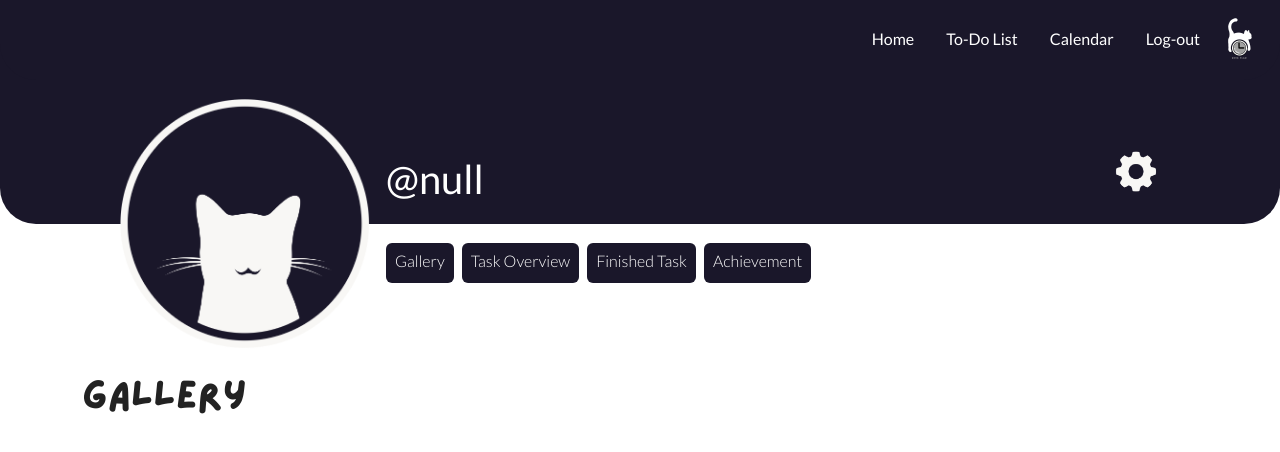
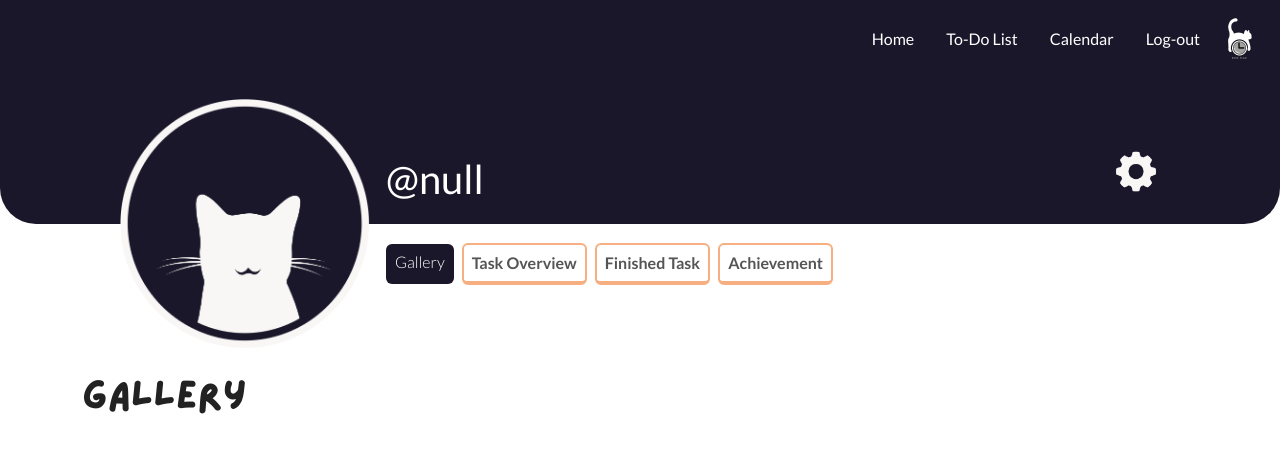
Before and after one commit to nthnn/hourplan, a Vue app: page /profile in a window 1280 px wide. Shown: the top 452 px of the page. Built offline with nearby package versions, Linux system fonts and the light colour scheme; what v-calendar would draw is missing.

Commit message:
Switchable tabbed pane buttons for navigating in ProfilePage view.

```diff
--- a/src/components/ProfileHeader.vue
+++ b/src/components/ProfileHeader.vue
@@ -69,10 +69,17 @@ setTimeout(()=> {
 
             <br/>
             <div class="d-block mt-2 w-100">
-                <button class="btn clr-primary text-white text-lato fw-light px-2 me-2 d-inline-block">Gallery</button>
-                <button class="btn clr-primary text-white text-lato fw-light px-2 me-2 d-inline-block">Task Overview</button>
-                <button class="btn clr-primary text-white text-lato fw-light px-2 me-2 d-inline-block">Finished Task</button>
-                <button class="btn clr-primary text-white text-lato fw-light px-2 me-2 d-inline-block">Achievement</button>
+                <button v-if="showGallery" class="btn clr-primary text-white text-lato fw-light px-2 me-2 d-inline-block">Gallery</button>
+                <button v-else class="btn outlined-secondary brdr-secondary text-dark text-lato px-2 me-2 d-inline-block">Gallery</button>
+
+                <button v-if="showOverview" class="btn clr-primary text-white text-lato fw-light px-2 me-2 d-inline-block">Task Overview</button>
+                <button v-else class="btn outlined-secondary brdr-secondary text-dark text-lato px-2 me-2 d-inline-block">Task Overview</button>
+
+                <button v-if="showFinished" class="btn clr-primary text-white text-lato fw-light px-2 me-2 d-inline-block">Finished Task</button>
+                <button v-else class="btn outlined-secondary brdr-secondary text-dark text-lato px-2 me-2 d-inline-block">Finished Task</button>
+
+                <button v-if="showAchievement" class="btn clr-primary text-white text-lato fw-light px-2 me-2 d-inline-block">Achievement</button>
+                <button v-else="showAchievement" class="btn outlined-secondary brdr-secondary text-dark text-lato px-2 me-2 d-inline-block">Achievement</button>
             </div>
         </div>
 
@@ -138,19 +145,23 @@ setTimeout(()=> {
 
         <div class="row container g-1 mt-2">
             <div class="col-3">
-                <button class="btn clr-primary text-white text-lato fw-light px-2 w-100">Gallery</button>
+                <button v-if="showGallery" class="btn clr-primary text-white text-lato fw-light px-2 w-100">Gallery</button>
+                <button v-else class="btn outlined-secondary brdr-secondary text-dark text-lato px-2 w-100">Gallery</button>
             </div>
 
             <div class="col-3">
-                <button class="btn clr-primary text-white text-lato fw-light px-2 w-100">Overview</button>
+                <button v-if="showOverview" class="btn clr-primary text-white text-lato fw-light px-2 w-100">Overview</button>
+                <button v-else class="btn outlined-secondary brdr-secondary text-dark text-lato px-2 w-100">Overview</button>
             </div>
 
             <div class="col-3">
-                <button class="btn clr-primary text-white text-lato fw-light px-2 w-100">Task</button>
+                <button v-if="showFinished" class="btn clr-primary text-white text-lato fw-light px-2 w-100">Task</button>
+                <button v-else class="btn outlined-secondary brdr-secondary text-dark text-lato px-2 w-100">Task</button>
             </div>
 
             <div class="col-3">
-                <button class="btn clr-primary text-white text-lato fw-light px-2 w-100">Achievement</button>
+                <button v-if="showAchievement" class="btn clr-primary text-white text-lato fw-light px-2 w-100">Achievements</button>
+                <button v-else class="btn outlined-secondary brdr-secondary text-dark text-lato px-2 w-100">Achievements</button>
             </div>
         </div>
     </div>
```
